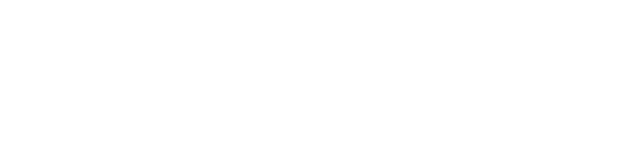
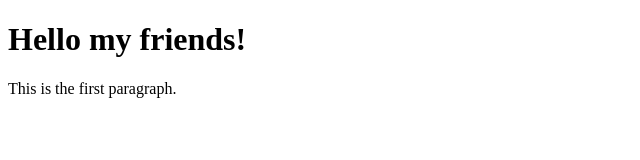
Before and after one commit to BrianDavidGil/git_test, a plain HTML site: page index.html in a window 1280 px wide. Shown: the whole page, without its empty margins (0-640 px from the left). Drawn offline with Linux system fonts and the light colour scheme.

Commit message:
Add h1 and p to tha base body page

```diff
--- a/index.html
+++ b/index.html
@@ -6,6 +6,7 @@
     <title>HTML boilerplate</title>
 </head>
 <body>
-
+    <h1>Hello my friends!</h1>
+    <p>This is the first paragraph.</p>
 </body>
 </html>
```
